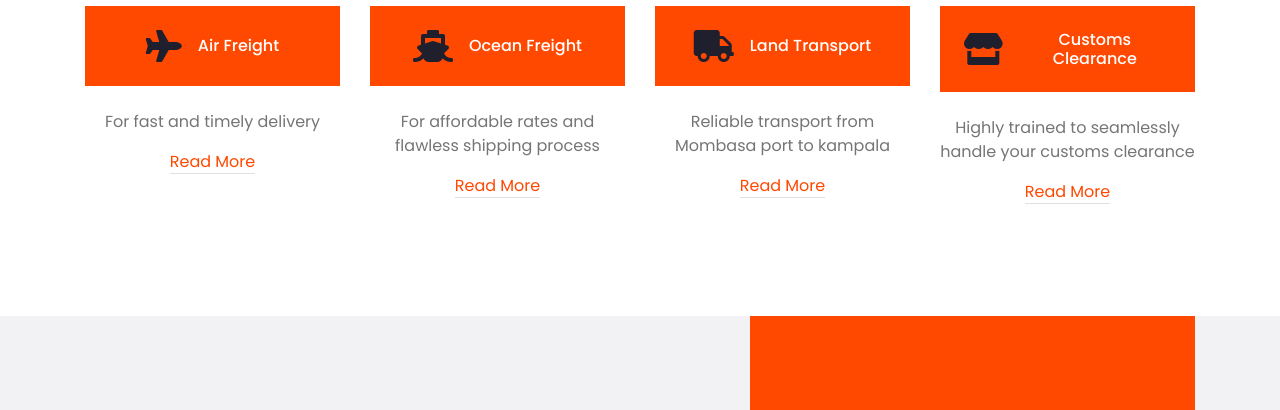
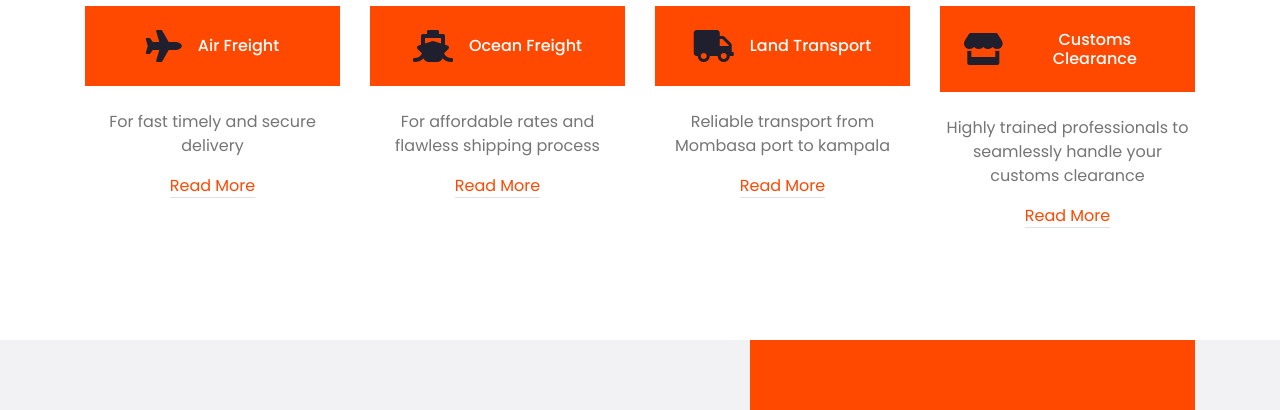
Before and after one commit to Edollars/Pecunia-Logistics.github.io, a plain HTML site: page service.html in a window 1280 px wide. Shown: the part 690-1100 px from the top of the page. Drawn offline with nearby package versions, Linux system fonts and the light colour scheme.

Commit message:
Add files via upload
Signed-off-by: Edollars <155254506+Edollars@users.noreply.github.com>

```diff
--- a/service.html
+++ b/service.html
@@ -111,7 +111,7 @@
                         <i class="fa fa-2x fa-plane text-dark pr-3"></i>
                         <h6 class="text-white font-weight-medium m-0">Air Freight</h6>
                     </div>
-                    <p>For fast and timely delivery</p>
+                    <p>For fast timely and secure delivery</p>
                     <a class="border-bottom text-decoration-none" href="">Read More</a>
                 </div>
                 <div class="col-lg-3 col-md-6 text-center mb-5">
@@ -135,7 +135,7 @@
                         <i class="fa fa-2x fa-store text-dark pr-3"></i>
                         <h6 class="text-white font-weight-medium m-0">Customs Clearance</h6>
                     </div>
-                    <p>Highly trained to seamlessly handle your customs clearance</p>
+                    <p>Highly trained professionals to seamlessly handle your customs clearance</p>
                     <a class="border-bottom text-decoration-none" href="">Read More</a>
                 </div>
             </div>
```
Also changed, not shown: index.html (+2 -2 lines).
